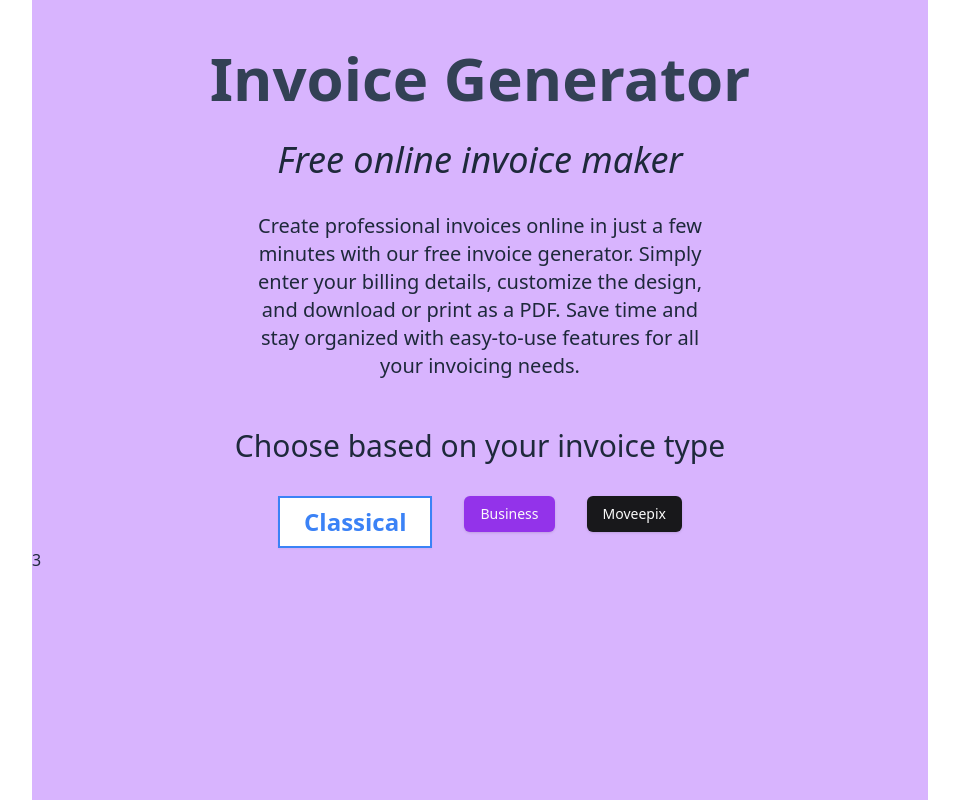
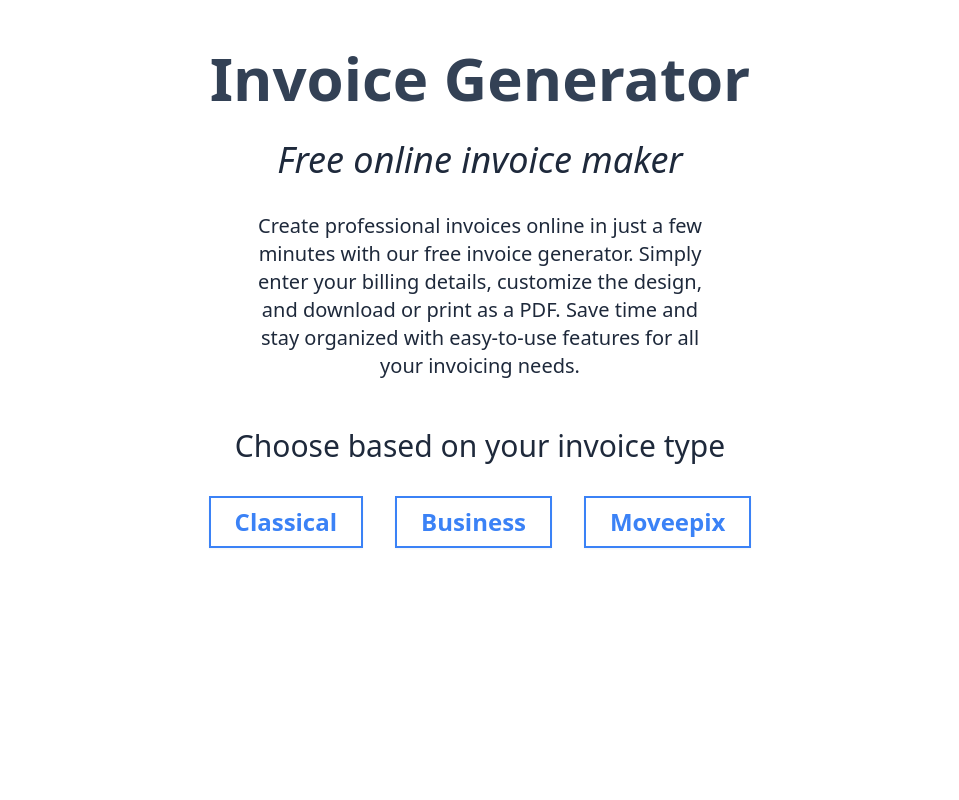
Before and after one commit to pankajkoree/invoice_generator, a Next.js app: page / in a window 1280 px wide. Shown: the whole page, without its empty margins (160-1119 px from the left). Built offline with nearby package versions, Linux system fonts and the light colour scheme.

Commit message:
home page

```diff
--- a/src/app/page.tsx
+++ b/src/app/page.tsx
@@ -2,14 +2,14 @@ import { Button } from "@/components/ui/button";
 
 export default function Home() {
   return (
-    <div className="relative flex flex-col xl:w-[70%] min-h-screen bg-purple-300 xl:left-[15%] text-slate-800 gap-12">
+    <div className="relative flex flex-col xl:w-[70%] min-h-screen xl:left-[15%] text-center text-slate-800 gap-12">
       {/* div for heading, phrase and explanation for invoice */}
       <div className="relative flex flex-col top-12 items-center gap-8">
         <h1 className="text-slate-700 text-6xl font-extrabold">
           Invoice Generator
         </h1>
-        <h2 className="text-4xl italic ">Free online invoice maker</h2>
-        <p className="relative flex xl:w-[50%] text-center text-xl">
+        <h2 className="text-4xl italic">Free online invoice maker</h2>
+        <p className="relative flex xl:w-[50%] text-xl">
           Create professional invoices online in just a few minutes with our
           free invoice generator. Simply enter your billing details, customize
           the design, and download or print as a PDF. Save time and stay
@@ -29,11 +29,21 @@ export default function Home() {
           >
             Classical
           </Button>
-          <Button variant="business">Business</Button>
-          <Button variant="moveepix">Moveepix</Button>
+          <Button
+            variant="outline"
+            className="relative px-6 py-3 xl:text-2xl xl:p-6 font-semibold border-2 border-blue-500 text-blue-500 hover:bg-blue-500 hover:text-white transition-all duration-300 ease-in-out"
+          >
+            Business
+          </Button>
+          <Button
+            variant="outline"
+            className="relative px-6 py-3 xl:text-2xl xl:p-6 font-semibold border-2 border-blue-500 text-blue-500 hover:bg-blue-500 hover:text-white transition-all duration-300 ease-in-out"
+          >
+            Moveepix
+          </Button>
         </div>
       </div>
-      {/* ❌ div for suggestion and buttons */}3
+      {/* ❌ div for suggestion and buttons */}
     </div>
   );
 }
```
